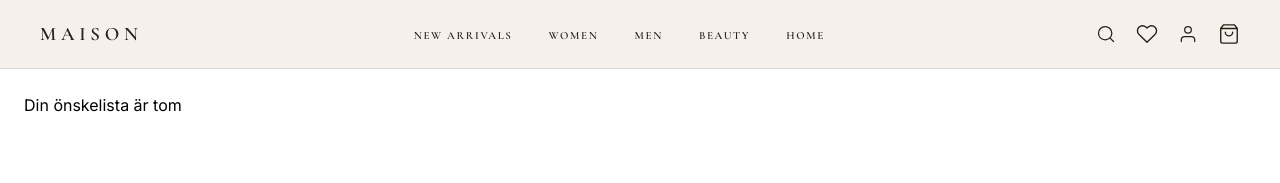
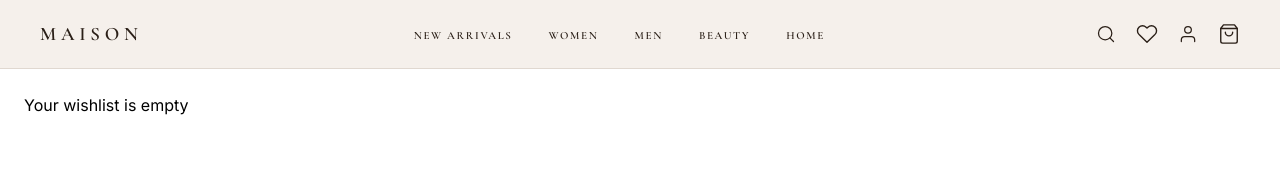
Before and after one commit to ManSaint/webshop-g6, a Next.js app: page /customer/wishlist in a window 1280 px wide. Shown: the top 183 px of the page. Built offline with nearby package versions, Linux system fonts and the light colour scheme.

Commit message:
Small text and style edits

```diff
--- a/components/customer-ui/wishlist/wishlist.tsx
+++ b/components/customer-ui/wishlist/wishlist.tsx
@@ -39,7 +39,7 @@ export default function Wishlist() {
           ),
         );
 
-        // filtrera bort misslyckade fetches
+        // filtrera bort misslyckade fetches, just in case
         setProducts(results.filter(Boolean));
       } catch (err) {
         console.error(err);
@@ -60,16 +60,16 @@ export default function Wishlist() {
   });
 
   if (loading) {
-    return <p>Laddar önskelista...</p>;
+    return <p>Loading wishlist...</p>;
   }
   console.log(items);
   console.log(products);
   if (items.length === 0) {
-    return <p>Din önskelista är tom</p>;
+    return <p>Your wishlist is empty</p>;
   }
 
   return (
-    <div className="max-w-4xl mx-auto">
+    <div className="max-w-4xl mx-auto flex flex-col gap-8 md:gap-12">
       <h1 className="text-4xl my-8 font-serif text-(--color-darkbrown)">
         Wishlist
       </h1>
@@ -79,7 +79,7 @@ export default function Wishlist() {
           if (!item.product) {
             return (
               <div key={item.productId}>
-                <p>Produkt saknas (ID: {item.productId})</p>
+                <p>Product not found (ID: {item.productId})</p>
               </div>
             );
           }
@@ -97,7 +97,7 @@ export default function Wishlist() {
               <div className="flex-1">
                 <h3 className="font-semibold">{item.product.title}</h3>
 
-                <p className="text-sm text-gray-600">{item.product.price} kr</p>
+                <p className="text-sm text-gray-600">${item.product.price} </p>
               </div>
               <div className="w-50 flex flex-col justify-center">
                 <AddToCartButton
```
